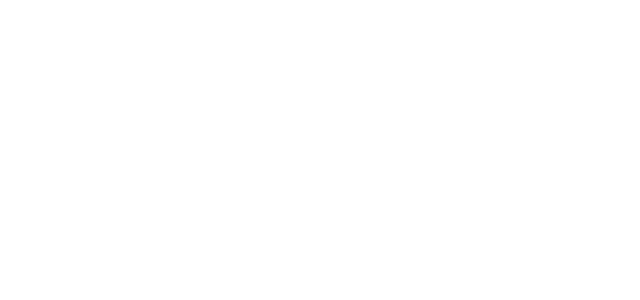
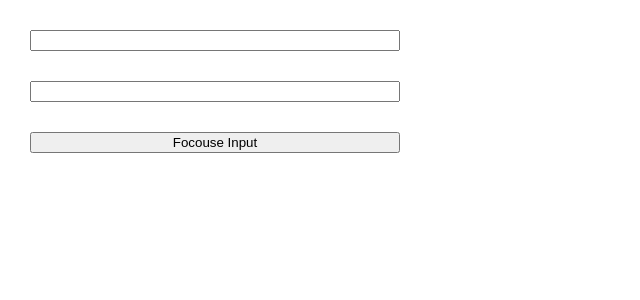
Before and after one commit to Rangerslider/React_Hooks, a React (Create React App) app: page / in a window 1280 px wide. Shown: the top 300 px of the page, without its empty margins (0-640 px from the left). Built offline with nearby package versions, Linux system fonts and the light colour scheme.

Commit message:
Useref add

```diff
--- a/src/App.js
+++ b/src/App.js
@@ -1,13 +1,15 @@
+
 import "./assets/Style/App.css";
-import useRef  from "./components/Basic  Use_ref.js";
-
+//import useRef  from "./components/Basic  Use_ref.js";
+//import UseRef from "./component/UseRef.js"
+import UseRef from "./components/useref1.js";
 
 
 function App() {
 
   return (
     <>
-      <components/>
+      <UseRef/>
     </>
   );
 }
--- /dev/null
+++ b/src/components/useref1.js
@@ -0,0 +1,27 @@
+import { useRef } from "react";
+import React from "react";
+
+// ! UseRef  is a built-in hook in React, which provides a way to create and access a mutable reference to a DOM element or a value, without triggering a re-render of the component.
+
+const UseRefExample2 = () => {
+
+  const inputRef = useRef(null);
+
+  return (
+    <div className="xx"
+      style={{
+        width: "400px",
+        display: "inline-flex",
+        flexDirection: "column",
+        padding: "15px",
+      }}  >
+      <input type="text" ref={inputRef} style={{ margin: "15px" }} />
+      <input type="text" style={{ margin: "15px" }} />
+      <button style={{ margin: "15px" }} onClick={() => { inputRef.current.focus();}}>
+        Focouse Input
+      </button>
+    </div>
+  );
+};
+
+export default UseRefExample2;
```
Also changed, not shown: src/components/Basic  Use_ref.js (+18 -0 lines), src/components/Useref.js (added, +57 -0 lines).
